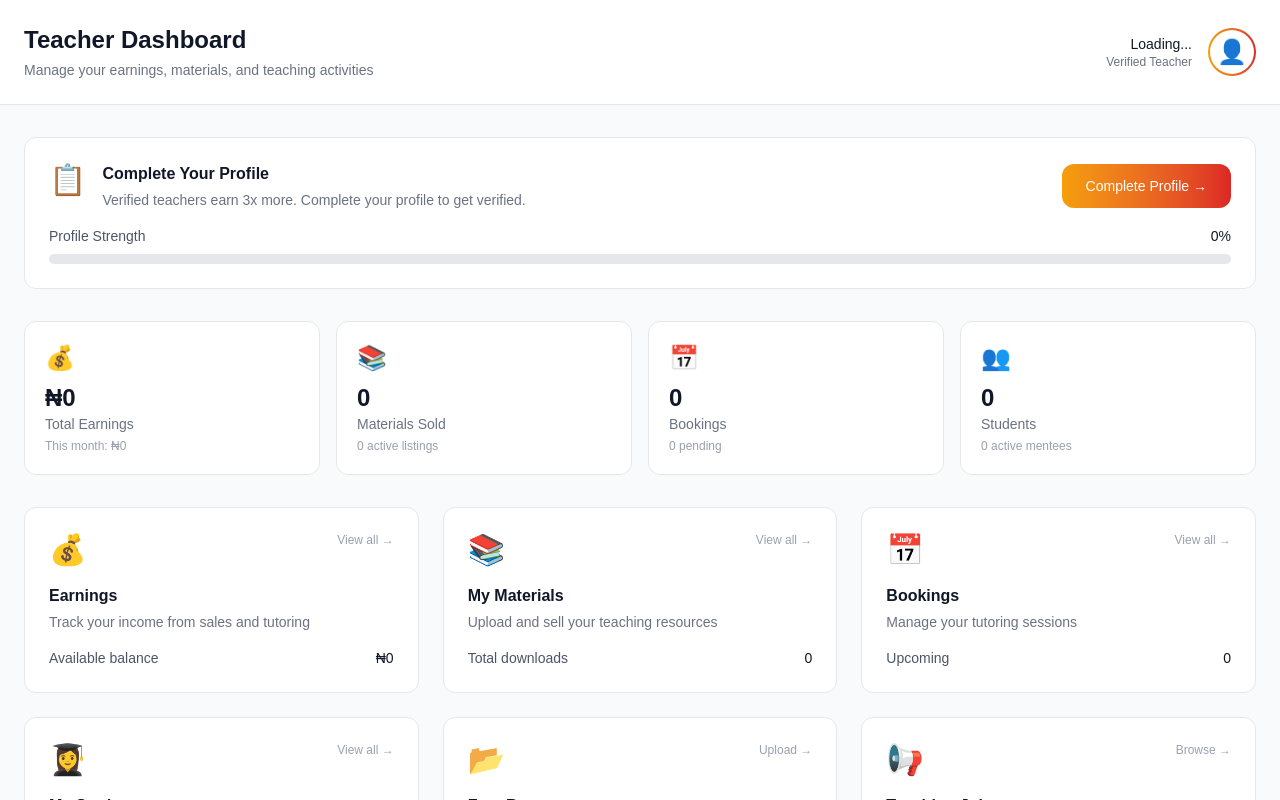
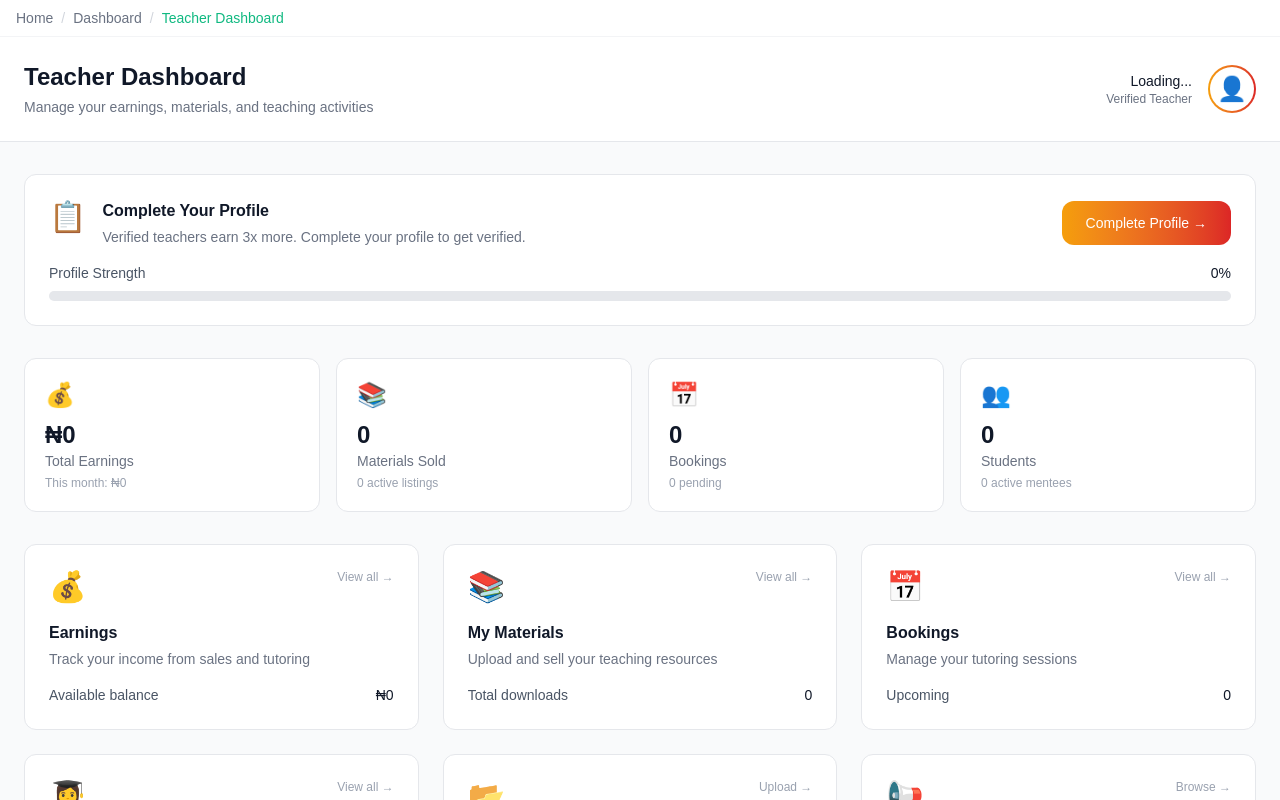
Before and after one commit to fazetdev/fazetedu, a Next.js app: page /dashboard/teacher-dashboard in a window 1280 px wide. Shown: the top 800 px of the page. Built offline with nearby package versions, Linux system fonts and the light colour scheme.

Commit message:
update ux

```diff
--- /dev/null
+++ b/app/components/BackButton.tsx
@@ -0,0 +1,44 @@
+'use client';
+
+import { useRouter } from 'next/navigation';
+
+interface BackButtonProps {
+  fallbackUrl?: string; // Optional fallback if no history
+  className?: string;
+}
+
+export default function BackButton({ fallbackUrl = '/', className = '' }: BackButtonProps) {
+  const router = useRouter();
+
+  const handleGoBack = () => {
+    // Try to go back, if no history, go to fallback
+    if (window.history.length > 1) {
+      router.back();
+    } else {
+      router.push(fallbackUrl);
+    }
+  };
+
+  return (
+    <button
+      onClick={handleGoBack}
+      className={`flex items-center text-gray-600 hover:text-[#10B981] transition-colors group ${className}`}
+      aria-label="Go back"
+    >
+      <svg
+        className="w-5 h-5 mr-2 group-hover:-translate-x-1 transition-transform"
+        fill="none"
+        stroke="currentColor"
+        viewBox="0 0 24 24"
+      >
+        <path
+          strokeLinecap="round"
+          strokeLinejoin="round"
+          strokeWidth={2}
+          d="M10 19l-7-7m0 0l7-7m-7 7h18"
+        />
+      </svg>
+      <span>Back</span>
+    </button>
+  );
+}
--- /dev/null
+++ b/app/components/Breadcrumbs.tsx
@@ -0,0 +1,62 @@
+'use client';
+
+import Link from 'next/link';
+import { usePathname } from 'next/navigation';
+
+export default function Breadcrumbs() {
+  const pathname = usePathname();
+
+  // Don't show on homepage
+  if (pathname === '/') return null;
+
+  // Split path into segments
+  const paths = pathname.split('/').filter(Boolean);
+
+  // Build the breadcrumb items
+  const breadcrumbs = paths.map((path, index) => {
+    const href = '/' + paths.slice(0, index + 1).join('/');
+    const isLast = index === paths.length - 1;
+
+    // Format the label (remove dashes, capitalize)
+    const label = path
+      .replace(/-/g, ' ')
+      .replace(/\b\w/g, char => char.toUpperCase());
+
+    return { href, label, isLast };
+  });
+
+  return (
+    <nav className="bg-white border-b border-gray-100 py-2">
+      <div className="container mx-auto px-4">
+        <ol className="flex items-center flex-wrap text-sm">
+          <li className="flex items-center">
+            <Link
+              href="/"
+              className="text-gray-500 hover:text-[#10B981] transition-colors"
+            >
+              Home
+            </Link>
+          </li>
+
+          {breadcrumbs.map(({ href, label, isLast }) => (
+            <li key={href} className="flex items-center">
+              <span className="mx-2 text-gray-300">/</span>
+              {isLast ? (
+                <span className="text-[#10B981] font-medium">
+                  {label}
+                </span>
+              ) : (
+                <Link
+                  href={href}
+                  className="text-gray-500 hover:text-[#10B981] transition-colors"
+                >
+                  {label}
+                </Link>
+              )}
+            </li>
+          ))}
+        </ol>
+      </div>
+    </nav>
+  );
+}
--- /dev/null
+++ b/app/components/PageHeader.tsx
@@ -0,0 +1,45 @@
+'use client';
+
+import { ReactNode } from 'react';
+import BackButton from './BackButton';
+
+interface PageHeaderProps {
+  title: string;
+  subtitle?: string;
+  showBack?: boolean;
+  backFallbackUrl?: string;
+  actions?: ReactNode;
+  className?: string;
+}
+
+export default function PageHeader({
+  title,
+  subtitle,
+  showBack = true,
+  backFallbackUrl,
+  actions,
+  className = ''
+}: PageHeaderProps) {
+  return (
+    <div className={`bg-white border-b border-gray-200 sticky top-0 z-10 ${className}`}>
+      <div className="container mx-auto px-4 py-4">
+        <div className="flex items-center justify-between">
+          <div className="flex items-center">
+            {showBack && <BackButton fallbackUrl={backFallbackUrl} />}
+            <div className="ml-2">
+              <h1 className="text-2xl font-bold text-gray-900">{title}</h1>
+              {subtitle && (
+                <p className="text-sm text-gray-500 mt-1">{subtitle}</p>
+              )}
+            </div>
+          </div>
+          {actions && (
+            <div className="flex items-center space-x-3">
+              {actions}
+            </div>
+          )}
+        </div>
+      </div>
+    </div>
+  );
+}
--- a/app/layout.tsx
+++ b/app/layout.tsx
@@ -2,6 +2,7 @@ import type { Metadata } from "next";
 import { Geist, Geist_Mono } from "next/font/google";
 import "./globals.css";
 import ClientInit from "./components/ClientInit";
+import Breadcrumbs from "./components/Breadcrumbs"; // Add this
 
 const geistSans = Geist({
   variable: "--font-geist-sans",
@@ -29,6 +30,7 @@ export default function RootLayout({
         className={`${geistSans.variable} ${geistMono.variable} antialiased`}
       >
         <ClientInit />
+        <Breadcrumbs /> {/* This will show on EVERY page */}
         {children}
       </body>
     </html>
```
